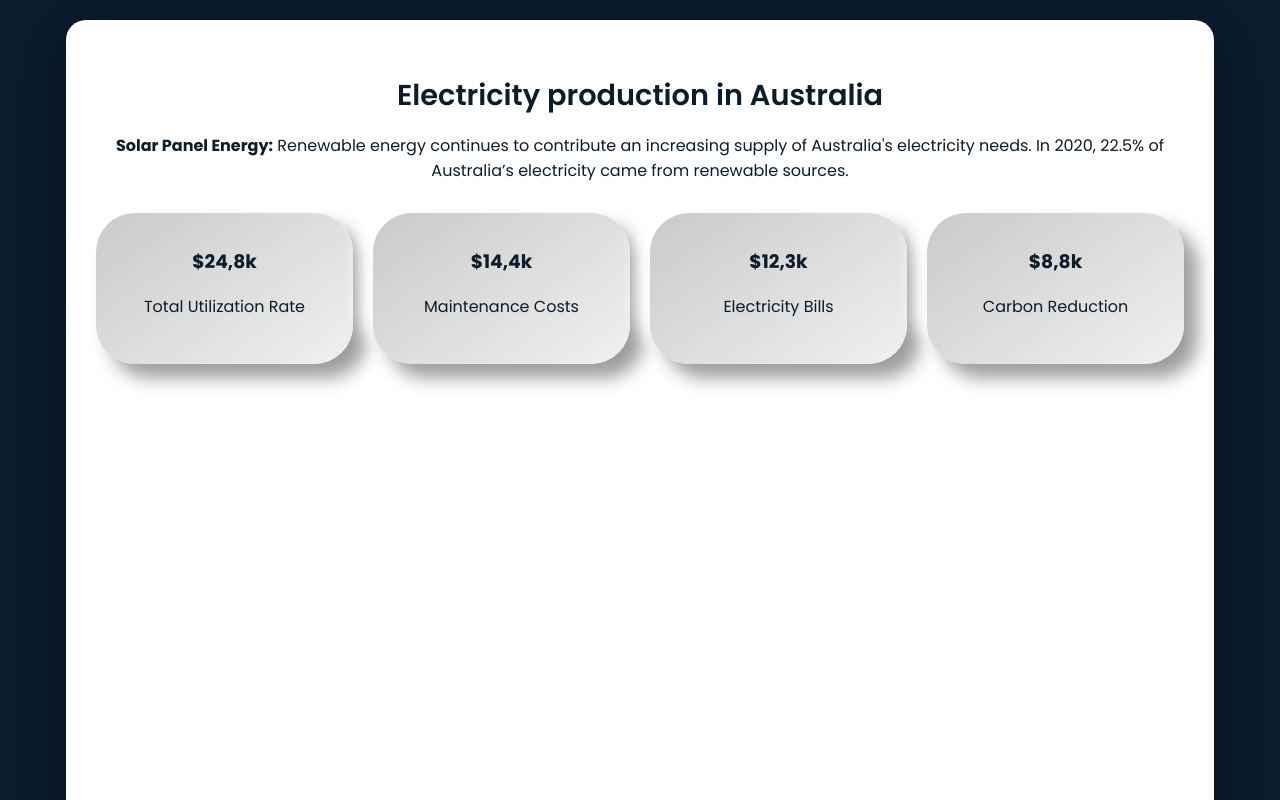
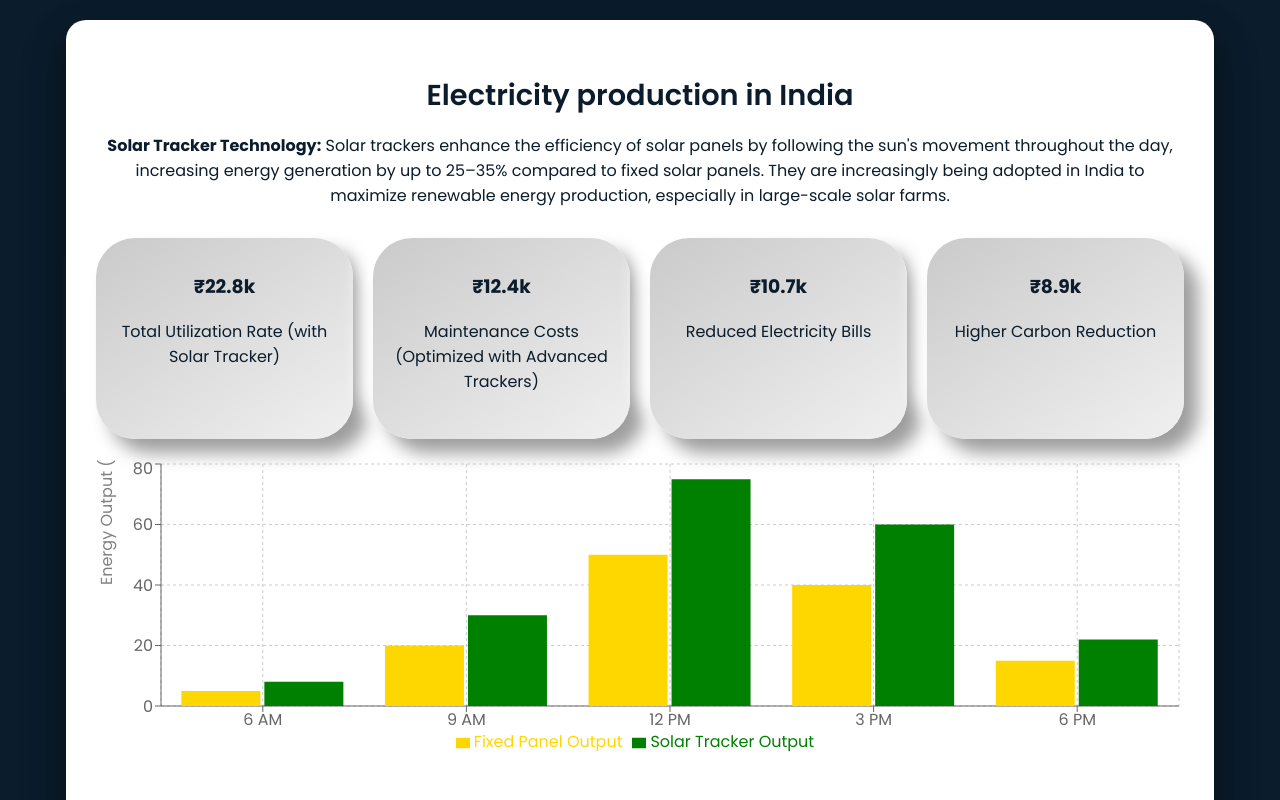
Before and after one commit to varshaislur/MicronSolar, a React (Create React App) app in the folder solar_tracker/: page / in a window 1280 px wide. Shown: the part 1840-2640 px from the top of the page. Built offline with nearby package versions, Linux system fonts and the light colour scheme.

Commit message:
started adding animations

```diff
--- a/solar_tracker/package.json
+++ b/solar_tracker/package.json
@@ -10,11 +10,13 @@
     "@testing-library/jest-dom": "^5.17.0",
     "@testing-library/react": "^13.4.0",
     "@testing-library/user-event": "^13.5.0",
+    "aos": "^2.3.4",
     "react": "^18.3.1",
     "react-dom": "^18.3.1",
     "react-parallax-tilt": "^1.7.272",
     "react-router-dom": "^7.1.1",
     "react-scripts": "5.0.1",
+    "recharts": "^2.15.0",
     "web-vitals": "^2.1.4"
   },
   "scripts": {
--- a/solar_tracker/src/components/Graphsection.jsx
+++ b/solar_tracker/src/components/Graphsection.jsx
@@ -8,10 +8,10 @@ const GraphSection = () => {
   const [highlightedCard, setHighlightedCard] = useState(null);
 
   const stats = [
-    { id: 1, value: "$24,8k", label: "Total Utilization Rate" },
-    { id: 2, value: "$14,4k", label: "Maintenance Costs" },
-    { id: 3, value: "$12,3k", label: "Electricity Bills" },
-    { id: 4, value: "$8,8k", label: "Carbon Reduction" },
+    { id: 1, value: "₹22.8k", label: "Total Utilization Rate (with Solar Tracker)" },
+    { id: 2, value: "₹12.4k", label: "Maintenance Costs (Optimized with Advanced Trackers)" },
+    { id: 3, value: "₹10.7k", label: "Reduced Electricity Bills" },
+    { id: 4, value: "₹8.9k", label: "Higher Carbon Reduction" },
   ];
 
   const cards = [
--- /dev/null
+++ b/solar_tracker/src/components/SolarGraph.jsx
@@ -0,0 +1,28 @@
+import React from "react";
+import { BarChart, Bar, XAxis, YAxis, CartesianGrid, Tooltip, Legend, ResponsiveContainer } from "recharts";
+
+const data = [
+  { time: "6 AM", fixed: 5, tracker: 8 },
+  { time: "9 AM", fixed: 20, tracker: 30 },
+  { time: "12 PM", fixed: 50, tracker: 75 },
+  { time: "3 PM", fixed: 40, tracker: 60 },
+  { time: "6 PM", fixed: 15, tracker: 22 },
+];
+
+const SolarBarGraph = () => {
+  return (
+    <ResponsiveContainer width="100%" height={300}>
+      <BarChart data={data}>
+        <CartesianGrid strokeDasharray="3 3" />
+        <XAxis dataKey="time" />
+        <YAxis label={{ value: "Energy Output (kWh)", angle: -90, position: "insideLeft" }} />
+        <Tooltip />
+        <Legend />
+        <Bar dataKey="fixed" fill="#FFD700" name="Fixed Panel Output" />
+        <Bar dataKey="tracker" fill="#008000" name="Solar Tracker Output" />
+      </BarChart>
+    </ResponsiveContainer>
+  );
+};
+
+export default SolarBarGraph;
--- a/solar_tracker/src/components/StatsSection.css
+++ b/solar_tracker/src/components/StatsSection.css
@@ -1,3 +1,6 @@
+/* Ensure AOS animations behave correctly */
+
+
 /* Main container for the section */
 .stats-section {
     height: 100vh;
--- a/solar_tracker/src/components/StatsSection.jsx
+++ b/solar_tracker/src/components/StatsSection.jsx
@@ -1,14 +1,25 @@
-import React from "react";
+import React, { useEffect } from "react";
 import "./StatsSection.css";
+import AOS from "aos";
+import "aos/dist/aos.css";
 
 const StatsSection = () => {
+  // Initialize AOS
+  useEffect(() => {
+    AOS.init({
+      duration: 1000, // Animation duration in ms
+      easing: "ease-in-out", // Easing for animations
+      once: false, // Allow animation to trigger every time it enters the viewport
+      mirror: true, // Reverse the animation when the element leaves the viewport
+
+    });
+    AOS.refresh();
+  }, []);
+
   return (
     <div className="stats-section">
-       <div class="blob-inner-container">
-       <div class="blob"></div>
-       </div>
       {/* Hero Text */}
-      <div className="hero-text">
+      <div className="hero-text" data-aos="fade-right">
         <h1>
           Join thousands <br />
           of homeowners who <br />
@@ -17,27 +28,23 @@ const StatsSection = () => {
           solar trackers.
         </h1>
       </div>
-      <div className="space">
-
-
-      </div>
+      <div className="space"></div>
 
       {/* Statistics */}
       <div className="stats-container">
-        <div className="stat">
+        <div className="stat" data-aos="fade-up">
           <h2>20K<span>+</span></h2>
           <p>Projects</p>
         </div>
-        <div className="stat">
+        <div className="stat" data-aos="fade-up" data-aos-delay="100">
           <h2>10Y<span>+</span></h2>
           <p>Experience</p>
         </div>
-
-        <div className="stat">
+        <div className="stat" data-aos="fade-up" data-aos-delay="200">
           <h2>100K<span>+</span></h2>
           <p>Satisfied Clients</p>
         </div>
-        <div className="stat">
+        <div className="stat" data-aos="fade-up" data-aos-delay="300">
           <h2>90%<span>+</span></h2>
           <p>Environmentally</p>
         </div>
--- a/solar_tracker/src/components/VideoTutorials.css
+++ b/solar_tracker/src/components/VideoTutorials.css
@@ -1,3 +1,8 @@
+@import url('https://fonts.googleapis.com/css2?family=Montserrat:ital,wght@0,100..900;1,100..900&family=Poppins:ital,wght@0,100;0,200;0,300;0,400;0,500;0,600;0,700;0,800;0,900;1,100;1,200;1,300;1,400;1,500;1,600;1,700;1,800;1,900&display=swap');
+@import url('https://fonts.googleapis.com/css2?family=Montserrat:ital,wght@0,100..900;1,100..900&family=Poppins:ital,wght@0,100;0,200;0,300;0,400;0,500;0,600;0,700;0,800;0,900;1,100;1,200;1,300;1,400;1,500;1,600;1,700;1,800;1,900&family=Space+Grotesk:wght@300..700&display=swap');
+@import url('https://fonts.googleapis.com/css2?family=Manrope:wght@200..800&family=Montserrat:ital,wght@0,100..900;1,100..900&family=Poppins:ital,wght@0,100;0,200;0,300;0,400;0,500;0,600;0,700;0,800;0,900;1,100;1,200;1,300;1,400;1,500;1,600;1,700;1,800;1,900&family=Space+Grotesk:wght@300..700&display=swap');
+
+
 .video-section {
     background: linear-gradient(to bottom, #F3F4F7, #CACCD1 ); /* Soft but visible depth */
     color: #0b1c2c;
@@ -6,11 +11,12 @@
     box-shadow: 0px 15px 35px rgba(0, 0, 0, 0.3), 0px 20px 50px rgba(0, 0, 0, 0.2);
     margin: 40px auto;
     max-width: 80%;
+    font-family: Poppins;
 }
 
 
   .video-section-title {
-    font-size: 2rem;
+    font-size: 3rem;
     font-weight: 600;
     text-align: center;
     margin-bottom: 20px;
@@ -52,7 +58,7 @@
     color: #ffffff;
     background-color: #0b1c2c;
 
-    font-size: 1rem;
+    font-size: 20px;
     font-weight: 500;
   }
 
--- a/solar_tracker/src/components/VideoTutorials.jsx
+++ b/solar_tracker/src/components/VideoTutorials.jsx
@@ -3,9 +3,9 @@ import "./VideoTutorials.css";
 
 const VideoSection = () => {
   const content = [
-    { id: 1, type: "video", src: "https://youtube.com/embed/PbU5_B9QIZA", description: "Video description for video 1" },
-    { id: 2, type: "video", src: "https://www.youtube.com/embed/t6yAfTz_GwY", description: "Video description for video 2" },
-    { id: 3, type: "video", src: "https://www.youtube.com/embed/5ssCoT7FEiM", description: "Video description for video 3" },
+    { id: 1, type: "video", src: "https://youtube.com/embed/PbU5_B9QIZA", description: "Learn how to install a solar tracker system step by step! This video covers everything from mounting the tracker to wiring the system for maximum efficiency. Whether you're setting up a single-axis or dual-axis tracker, this guide ensures a smooth installation." },
+    { id: 2, type: "video", src: "https://www.youtube.com/embed/t6yAfTz_GwY", description: "Want to improve your solar panel efficiency? This DIY solar tracker installation tutorial walks you through the process, making it easy for homeowners and businesses to install and optimize their solar power systems." },
+    { id: 3, type: "video", src: "https://www.youtube.com/embed/5ssCoT7FEiM", description: "See a real-world solar tracker installation in action! This field demonstration follows a professional team as they install a large-scale solar tracking system, explaining the process along the way." },
   ];
 
   return (
--- a/solar_tracker/src/components/WhiteContainerGraph.jsx
+++ b/solar_tracker/src/components/WhiteContainerGraph.jsx
@@ -1,19 +1,35 @@
-import React from "react";
+import React, { useEffect } from "react";
 import "./WhiteContainerGraph.css"; // Create a CSS file specifically for this component
+import SolarGraph from "./SolarGraph";
+import AOS from "aos";
+import "aos/dist/aos.css";
 
 const WhiteContainer = ({ stats, highlightedCard, setHighlightedCard }) => {
+   useEffect(() => {
+      AOS.init({
+        duration: 1000, // Animation duration in ms
+        easing: "ease-in-out", // Easing for animations
+        once: false, // Allow animation to trigger every time it enters the viewport
+        mirror: true, // Reverse the animation when the element leaves the viewport
+
+      });
+      AOS.refresh();
+    }, []);
   return (
     <div className="whiteContainer">
-      <h2>Electricity production in Australia</h2>
+      <div data-aos="fade-right">
+      <h2>Electricity production in India</h2>
+      </div>
+      <div data-aos="fade-left">
       <p>
-        <strong>Solar Panel Energy:</strong> Renewable energy continues to
-        contribute an increasing supply of Australia's electricity needs. In
-        2020, 22.5% of Australia’s electricity came from renewable sources.
+        <strong>Solar Tracker Technology:</strong> Solar trackers enhance the efficiency of solar panels by following the sun's movement throughout the day, increasing energy generation by up to 25–35% compared to fixed solar panels. They are increasingly being adopted in India to maximize renewable energy production, especially in large-scale solar farms.
       </p>
+      </div>
 
       <div className="statsRow">
         {stats.map((stat) => (
           <div
+           data-aos="zoom-in"
             key={stat.id}
             className={`statBox ${
               highlightedCard === stat.id ? "highlighted" : ""
@@ -24,6 +40,7 @@ const WhiteContainer = ({ stats, highlightedCard, setHighlightedCard }) => {
             <p>{stat.label}</p>
           </div>
         ))}
+        <SolarGraph/>
       </div>
     </div>
   );
```
Also changed, not shown: solar_tracker/src/components/HeroSection.jsx (+7 -3 lines), solar_tracker/src/components/SolarGraph.css (added), 1 other file (tests, documents, lock files or other folders).
